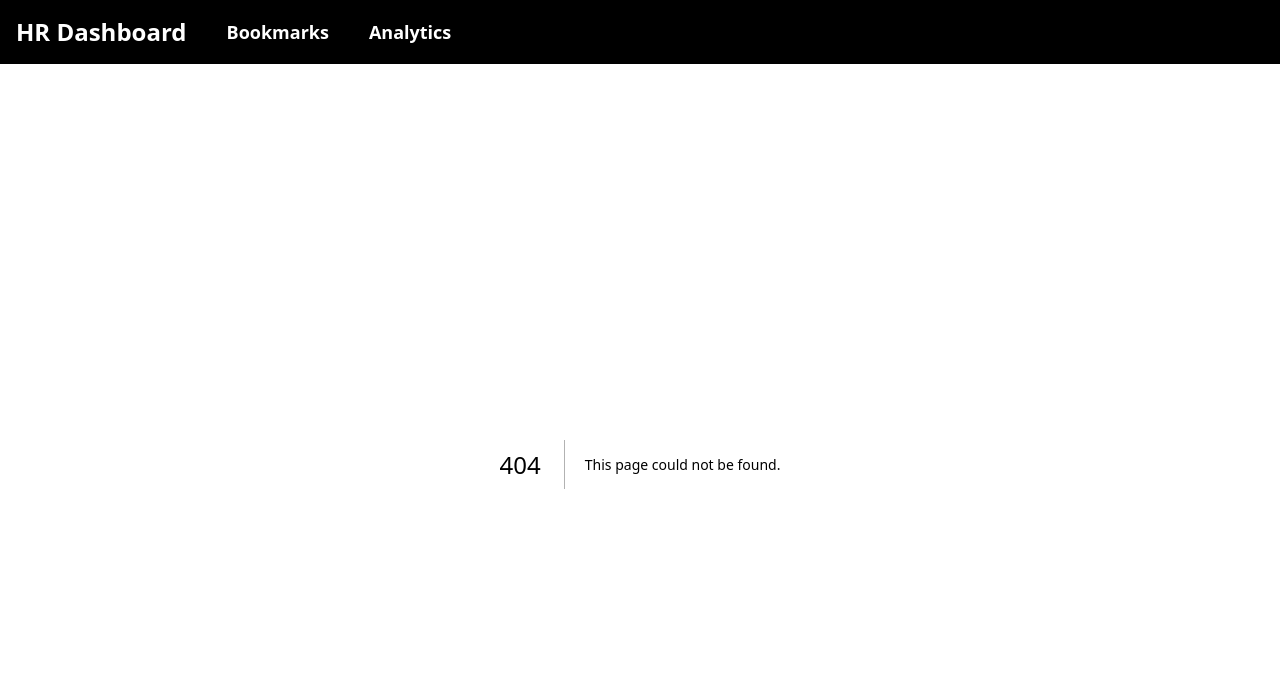
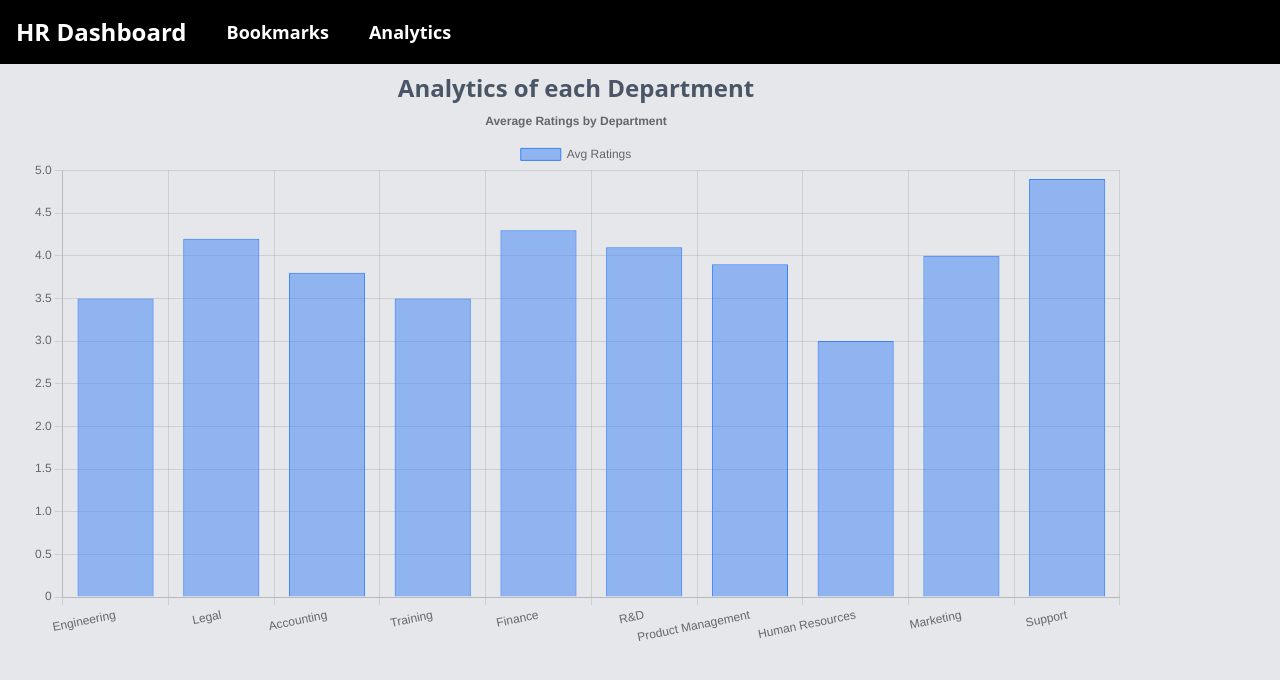
Before and after one commit to Mehulposh/FLAM-Assignment---HR-Dashboard, a Next.js app: page /analytics in a window 1280 px wide. Before the commit this address had no page. Shown: the top 680 px of the page. Built offline with nearby package versions, Linux system fonts and the light colour scheme.

Commit message:
feat: create analytics page and enhance Chart component with options for better data visualization

```diff
--- /dev/null
+++ b/app/analytics/page.jsx
@@ -0,0 +1,13 @@
+import Chart from '@/components/Chart/Chart'
+import React from 'react'
+
+const analytics = () => {
+  return (
+    <div className='w-[90%] text-center  px-8'>
+        <h1 className='text-center text-gray-600 font-semibold text-2xl mt-2 '>Analytics of each Department </h1>
+        <Chart />
+    </div>
+  )
+}
+
+export default analytics
--- a/components/Chart/Chart.jsx
+++ b/components/Chart/Chart.jsx
@@ -1,6 +1,25 @@
 'use client'
 import React from 'react'
-import { Bar } from 'react-chartjs-2'
+import {
+  Chart as ChartJS,
+  CategoryScale,
+  LinearScale,
+  BarElement,
+  Title,
+  Tooltip,
+  Legend,
+} from 'chart.js';
+import { Bar } from 'react-chartjs-2';
+
+// Register the required components
+ChartJS.register(
+  CategoryScale,
+  LinearScale,
+  BarElement,
+  Title,
+  Tooltip,
+  Legend
+);
 
 const Chart = () => {
 
@@ -9,14 +28,44 @@ const Chart = () => {
         datasets: [
             {
                 label: 'Avg Ratings',
-                data: [3.5, 4.2, 3.8 , 3.5, 4.3, 4,1, 3.9, 3, 4, 4.9 ],
+                data: [3.5, 4.2, 3.8 , 3.5, 4.3, 4.1, 3.9, 3, 4, 4.9 ],
                 backgroundColor: 'rgba(59, 130, 246, 0.5)',
+                borderColor: 'rgba(59, 130, 246, 1)',
+                borderWidth: 1,
             },
         ],
-    }
 
+    };
 
-  return <Bar data={data}/>
+    const options = {
+        responsive: true,
+        plugins: {
+            legend: {
+                position: 'top',
+            },
+            title: {
+                display: true,
+                text: 'Average Ratings by Department',
+            },
+        },
+        scales: {
+            y: {
+                beginAtZero: true,
+                max: 5,
+                ticks: {
+                    stepSize: 0.5,
+                }
+            },
+            x: {
+                // Control spacing between bars
+                categoryPercentage: 1,  // Default is 0.8 (80% of category width)
+                barPercentage: 0.9,       // Default is 0.9 (90% of category width)
+            }
+        },
+
+    };
+
+  return <Bar data={data} options={options}/>
 }
 
 export default Chart
```
